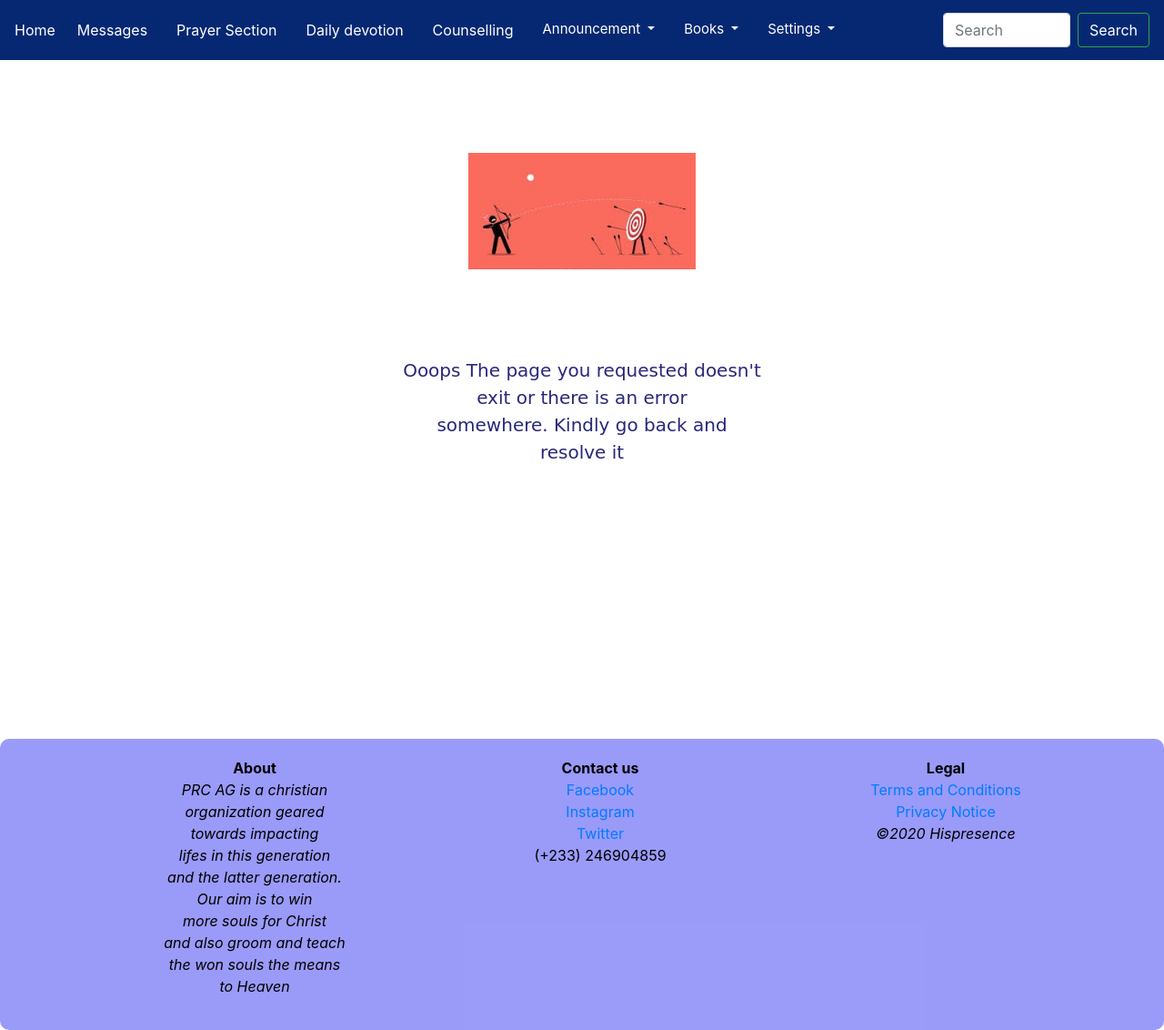
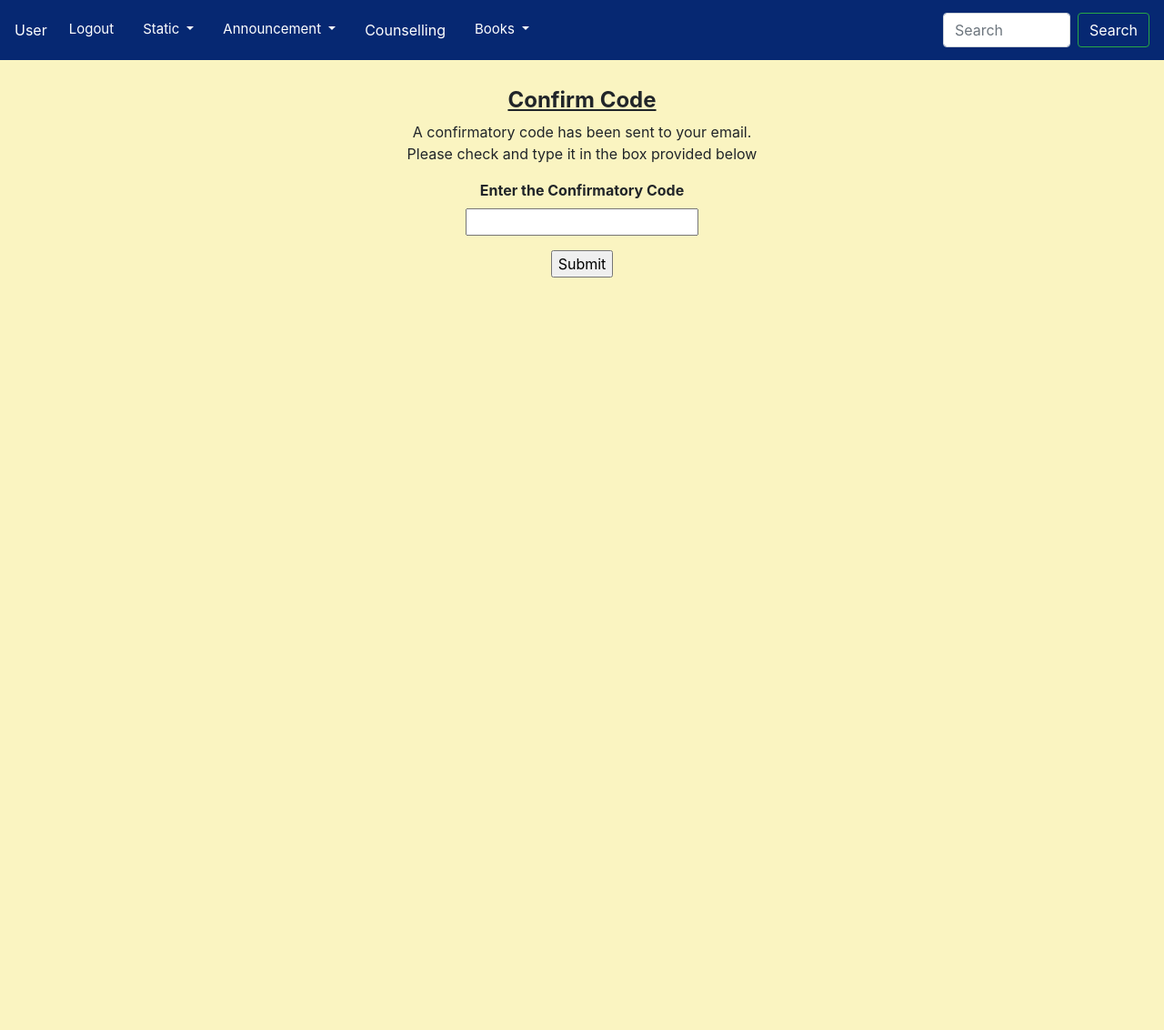
Before and after one commit to akietorna/prcwebsite, a Flask app: page /confirm_reset/ in a window 1280 px wide. Shown: the whole page at 91% size. After the commit the page ends 305 px from the top, so only its background shows below. Run offline with Flask 2, Linux system fonts and the light colour scheme; parts of the project's set-up code (start-up, migrations or seed data) failed here and were passed over; some libraries are stand-ins or nearby versions.

Commit message:
update to forget password

```diff
--- a/app.py
+++ b/app.py
@@ -51,9 +51,6 @@
 
     session["conf"] = confirmation_code
 
-    print("The process was sucessfulllhy")
-    print(confirmation_code)
-
     context = ssl.create_default_context()
 
     with smtplib.SMTP_SSL(stmp_server,port,context = context) as server:
@@ -68,12 +65,10 @@
 def confirm_coded():
     form = ConfirmEmail(request.form)
     if request.method =="POST" and form.validate():
-        print('working')
         confirmed_code = form.confirmation.data
         conf = session["conf"]
         # inserting statements into the database
         if confirmed_code == conf:
-            print("its done")
             firstname = session["firstname"]
             lastname=session["lastname"]
             day= session["day"]
@@ -136,9 +131,7 @@
 
 
 class ResetPassword(Form):
-    email = TextField('Enter your E-mail Address', [validators.Length(min=9, max=50)])
     username = TextField('Enter your Username', [validators.Length(min=4, max=24)])
-    home_town =  TextField('Enter the name of your hometown', [validators.Length(min=4, max=24)])
 
 class ConfirmEmail(Form):
     confirmation = TextField('Enter the Confirmatory Code', [validators.Length(min=4, max=24)])
@@ -163,20 +156,13 @@
     form = ResetPassword(request.form)
 
     if request.method =="POST" and form.validate():
-        email = form.email.data
         username = form.username.data
-        home_town = form.home_town.data
 
+        # fetching the email from database
         curs,connect = connection()
-
 
         curs.execute("select email from users where username = (%s) " , [username])
         r_email = curs.fetchone()[0]
-
-        print(r_email)
-        curs.execute("select home_town from users where username = (%s) " , [username])
-        r_home_town = curs.fetchone()[0]
-        print(r_home_town)
 
         connect.commit()
         curs.close()
@@ -184,14 +170,58 @@
         gc.collect()
 
 
-        if r_email == email  and r_home_town == home_town:
+        # sending the code to the eamil
+        port = 465
+        stmp_server = "smtp.gmail.com"
 
-            session['username'] = username
+        sender_email = "pentecostalrevivalcenterag@gmail.com"
+        receiver_email = r_email
+        name = username
+        password = "revmoses1954"
 
-            print("The process was sucessful")
+        confirmation_code = ""
+        for a in range(0,7):
+            confirmation_code += str(random.randint(0,9))
+
+
+
+        msg = MIMEText(" Hello "+ name + " ! \n \n You requested for a reset of password on the Pentecostal Revival center,AG website.To confirm that it was really you, please enter the confirmatory code  into the box providedonthe website. Thank you \n \n \t \t Confirmatory Code: "+ confirmation_code  +"\n \n  But if it was not you can ignore this mail sent to you ")
+        msg['Subject'] = 'PRC AG website sign up email confirmation'
+        msg['From'] = 'pentecostalrevivalcenterag@gmail.com'
+        msg['To'] =  r_email
+
+        session["conf"] = confirmation_code
+
+        print(confirmation_code)
+
+        context = ssl.create_default_context()
+
+        with smtplib.SMTP_SSL(stmp_server,port,context = context) as server:
+            server.login(sender_email,password)
+            server.sendmail(sender_email,receiver_email,msg.as_string())
+            print('Mail sent')
+
+
+        return redirect(url_for('confirm_reset'))
+
+    return render_template("forgetPassword.html", form=form)
+
+
+@app.route('/confirm_reset/', methods=["GET","POST"])
+def confirm_reset():
+    form=ConfirmEmail(request.form)
+    if request.method =="POST" and form.validate():
+        confirmed_code = form.confirmation.data
+        conf = session["conf"]
+        if conf == confirmed_code:
             return redirect(url_for('set_password'))
 
-    return render_template("forgetPassword.html", form=form)
+        else:
+            error = "Your credentials do not match, try again"
+            return redirect(url_for('home_page'))
+
+    return render_template("confirm_email.html", form = form)
+
 
 
 
@@ -215,7 +245,7 @@
             curs.close()
             connect.close()
             gc.collect()
-            return redirect(url_for("home_page"))
+            return redirect(url_for("home"))
 
         else:
             error = "Your credentials do not match, try again"
@@ -301,7 +331,6 @@
 
 #routing the various webpages
 
-update = ""
 
 @app.route('/',methods=["GET","POST"])
 def home_page():
--- a/templates/confirm_email.html
+++ b/templates/confirm_email.html
@@ -26,7 +26,7 @@
                     {{ render_field(form.confirmation) }}
                 </dl>
 
-                <p><input type="submit" value="Sign Up" ></p>
+                <p><input type="submit" value="Submit" ></p>
             </form>
             {% if error %}
                 <p class="error"><strong>Error:</strong> {{error}} </p>
--- a/templates/forgetPassword.html
+++ b/templates/forgetPassword.html
@@ -22,10 +22,7 @@
         {% from "_formhelpers.html" import render_field %}
             <form method="POST"  action="/forget_password/" role="">
                 <dl>
-
-                    {{ render_field(form.email) }}
                     {{ render_field(form.username) }}
-                    {{ render_field(form.home_town) }}
                 </dl>
 
                 <p><input type="submit" value="Confirm" ></p>
```
